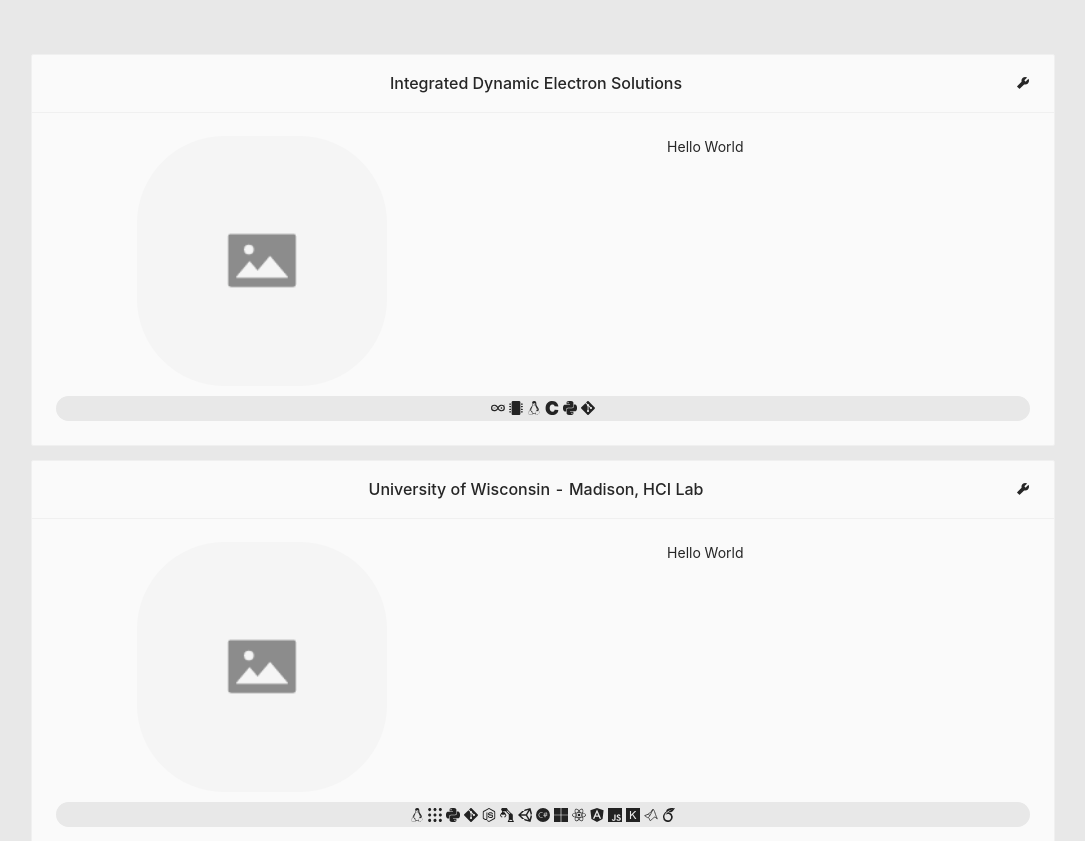
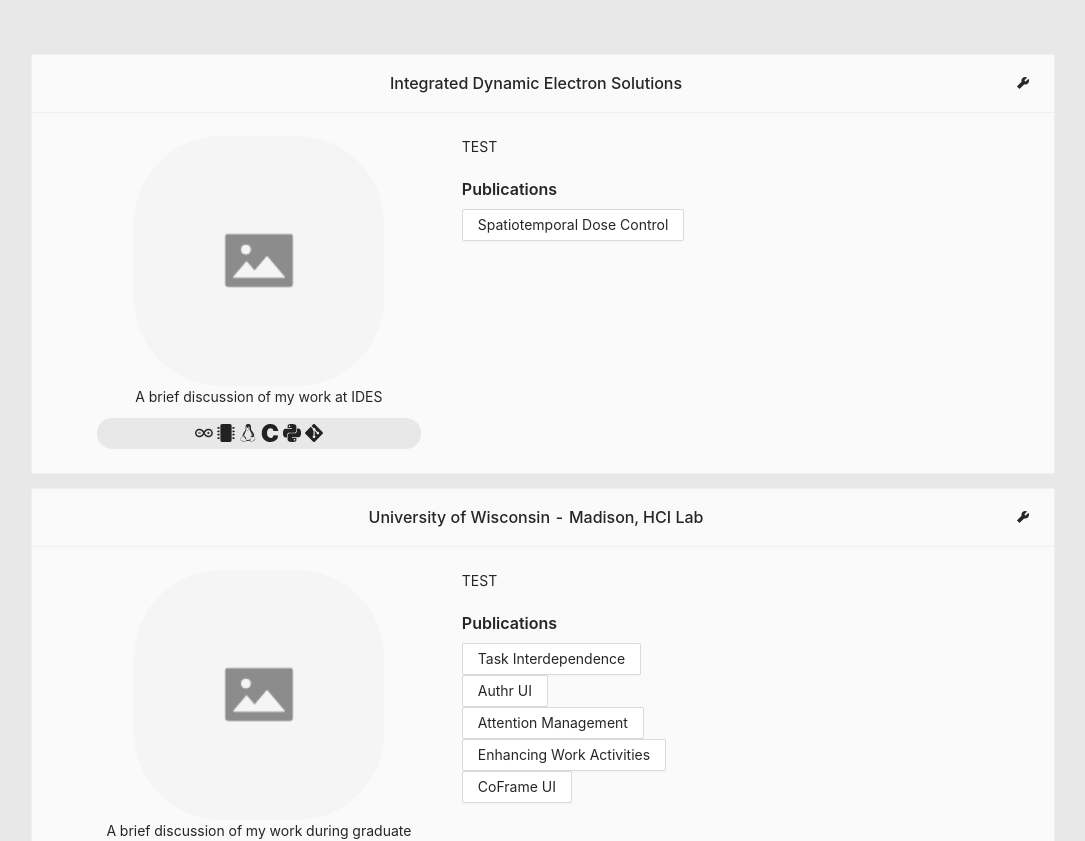
Before and after one commit to curthenrichs/curthenrichs.github.io, a React (Create React App) app: page / in a window 1280 px wide. Shown: the part 2140-2981 px from the top of the page, without its empty margins (97-1182 px from the left). Built offline with nearby package versions, Linux system fonts and the light colour scheme.

Commit message:
building out item cards with long content for large displays

```diff
--- a/src/components/ItemCardTemplate.jsx
+++ b/src/components/ItemCardTemplate.jsx
@@ -1,8 +1,48 @@
 import React, { useState, Fragment, useContext } from "react";
 import ThumbnailImage from "./ThumbnailImage";
-import { Row, Col, Card, Tooltip } from "antd";
+import { Row, Col, Card, Tooltip, Typography, Button } from "antd";
 import ItemModalTemplate from "./ItemModalTemplate";
 import { WidthContext } from "../contexts";
+
+
+const { Title, Text } = Typography;
+
+
+const ShortCardDescription = (props) => {
+    const { text } = props;
+    return (
+        <Text>{text}</Text>
+      );
+};
+
+
+const LongCardContent = (props) => {
+    const { text, publications } = props;
+
+    let pubList = [];
+    if (publications !== undefined && publications !== null) {
+        pubList= publications.map((pub, idx) => {
+            return (<div key={idx}><Button>{pub}</Button></div>);
+        });
+    }
+
+    let pubSect = undefined;
+    if (pubList.length > 0) {
+        pubSect = (
+            <Fragment>
+                <Title level={5}>Publications</Title>
+                {pubList}
+            </Fragment>
+        );
+    }
+
+    return (
+        <Fragment>
+            <Text>{text}</Text>
+            {pubSect}
+        </Fragment>
+      );
+};
 
 
 const SkillTray = (props) => {
@@ -11,12 +51,12 @@ const SkillTray = (props) => {
   return (
     <div style={{overflow: "hidden", backgroundColor: "#E8E8E8", borderRadius: "15px", marginTop: "10px"}}>
       <Tooltip title="Skills">
-        <Row justify="center" style={{paddingTop: "2px", paddingBottom: "1px"}}>
+        <Row justify="center" style={{padding: "2px 3px 1px 3px"}}>
           {skills.map((skill, idx) => (
             <Col
               key={idx}
             >
-              <div style={{paddingLeft: "2px", paddingRight: "2px"}}>{skill}</div>
+              <div style={{paddingLeft: "2px", paddingRight: "2px", fontSize: "18px"}}>{skill}</div>
             </Col>
           ))}
         </Row>
@@ -29,7 +69,7 @@ const SkillTray = (props) => {
 const ItemCardTemplate = (props) => {
 
   const [visible, setVisible] = useState(false);
-  const { id, style, title, icon, img, brief, long, skills, children } = props;
+  const { id, style, title, icon, img, brief, long, skills, children, publications } = props;
   const width = useContext(WidthContext);
 
   const skilltray = (skills !== undefined && skills !== null && skills.length > 0) ? (<SkillTray skills={skills} />) : null;
@@ -39,16 +79,23 @@ const ItemCardTemplate = (props) => {
     layout = (
       <Fragment>
         <Row>
-          <Col span={6} offset={2}>
+          <Col span={8} offset={1}>
             <ThumbnailImage img={img} />
+            <div style={{fontSize: "14px"}}>
+              <ShortCardDescription text={brief}/>
+            </div>
+            {skilltray}
           </Col>
-          <Col span={16}>
-            <div style={{fontSize: "14px"}}>
-              {long}
+          <Col span={14} offset={1}>
+            <div style={{textAlign: "left", fontSize: "14px"}}>
+              <LongCardContent
+                text={long}
+                publications={publications}
+              />
             </div>
           </Col>
         </Row>
-        {skilltray}
+
       </Fragment>
     );
   } else {
--- /dev/null
+++ b/src/components/SectionTitle.jsx
@@ -0,0 +1,21 @@
+import React, { Fragment } from "react";
+import { Typography } from "antd";
+
+
+const { Title } = Typography;
+
+
+const SectionTitle = (props) => {
+    const { title } = props;
+
+    return (
+        <Fragment>
+            <Title>{title}</Title>
+            <br/>
+            <br/>
+        </Fragment>
+    );
+};
+
+
+export default SectionTitle;
--- a/src/content/career.js
+++ b/src/content/career.js
@@ -3,12 +3,13 @@ import ResearchCareer from "./markdown/ResearchCareer.md";
 import IDESCareer from "./markdown/IDESCareer.md";
 
 
-const data = [
-  {
+const data = {
+    "career-internship": {
     "_id": "career-internship",
     "markdownPath": InternshipProject,
     "company": "Dedicated Computing",
     "brief": "A brief discussion of several projects I worked on during my internship.",
+    "long": "TEST",
     "skills": [
       "arduino",
       "microchip",
@@ -53,11 +54,12 @@ const data = [
     "projects": [],
     "publications": []
   },
-  {
+  "career-research": {
     "_id": "career-research",
     "markdownPath": ResearchCareer,
     "company": "University of Wisconsin - Madison, HCI Lab",
     "brief": "A brief discussion of my work during graduate school",
+    "long": "TEST",
     "skills": [
       "linux",
       "ros",
@@ -101,11 +103,12 @@ const data = [
       "publication-coframe"
     ]
   },
-  {
+  "career-ides": {
     "_id": "career-ides",
     "markdownPath": IDESCareer,
     "company": "Integrated Dynamic Electron Solutions",
     "brief": "A brief discussion of my work at IDES",
+    "long": "TEST",
     "skills": [
       "arduino",
       "microchip",
@@ -140,7 +143,7 @@ const data = [
       "publication-syn-tem"
     ]
   }
-];
+};
 
 
 export default data;
--- a/src/content/education.js
+++ b/src/content/education.js
@@ -2,8 +2,8 @@ import UWM from "../content/markdown/UWM.md";
 import MSOE from "../content/markdown/MSOE.md";
 
 
-const data = [
-  {
+const data = {
+    "education-msoe": {
     "_id": "education-msoe",
     "markdownPath": MSOE,
     "title": "Bachelor of Science in Computer Engineering",
@@ -13,6 +13,7 @@ const data = [
     "start": "2014",
     "end": "2018",
     "images": [],
+    "long": "TEST",
     "projects": [
       "project-embedded"
     ],
@@ -30,8 +31,8 @@ const data = [
     ],
     "publications": []
   },
-  {
-    "_id": "education-uwm",
+  "education-uwmad": {
+    "_id": "education-uwmad",
     "markdownPath": UWM,
     "title": "Master of Science in Computer Science",
     "school": "University of Wisconsin - Madison",
@@ -40,6 +41,7 @@ const data = [
     "start": "2018",
     "end": "2021",
     "images": [],
+    "long": "TEST",
     "projects": [
       "project-hci",
       "project-vision"
@@ -54,7 +56,7 @@ const data = [
     ],
     "publications": []
   }
-];
+};
 
 
 export default data;
--- a/src/content/projects.js
+++ b/src/content/projects.js
@@ -7,10 +7,11 @@ import EmbeddedProject from "./markdown/EmbeddedProject.md";
 import HCIProject from "./markdown/HCIProject.md";
 
 
-const data = [
-  {
+const data = {
+    "project-authr": {
     "title": "Authr",
     "brief": "Human-robot task development tool based on Therbligs.",
+    "long": "TEST",
     "thumbnail": "/img/teaser-authr.png",
     "type": "Research",
     "_id": "project-authr",
@@ -38,9 +39,10 @@ const data = [
       "publication-authr"
     ]
   },
-  {
+  "project-coframe": {
     "title": "CoFrame",
     "brief": "Training and authoring tool for operators to modify their cobot's programs.",
+    "long": "TEST",
     "thumbnail": "/img/teaser-evd.jpg",
     "type": "Research",
     "_id": "project-coframe",
@@ -58,9 +60,10 @@ const data = [
       "publication-coframe"
     ]
   },
-  {
+  "project-iter": {
     "title": "Task Interdependence and pRAD",
     "brief": "Experiments to better understand how operators interact with cobots.",
+    "long": "TEST",
     "thumbnail": "/img/teaser-iter.png",
     "type": "Research",
     "_id": "project-iter",
@@ -89,9 +92,10 @@ const data = [
       "publication-rad"
     ]
   },
-  {
+  "project-hobby": {
     "title": "Hobby Projects",
     "brief": "Personal robot, embedded systems, and home automation projects.",
+    "long": "TEST",
     "thumbnail": "/img/teaser-hobby.jpg",
     "type": "Personal",
     "_id": "project-hobby",
@@ -114,11 +118,13 @@ const data = [
         "alt": "",
         "caption": "LEDs being controlled by lighting effects interface, back when I was at MSOE."
       }
-    ]
+    ],
+    "publications": []
   },
-  {
+  "project-vision": {
     "title": "Computer Vision and ML Projects",
     "brief": "Various computer vision and machine learning projects from coursework.",
+    "long": "TEST",
     "thumbnail": "/img/teaser-computer-vision.png",
     "type": "Coursework",
     "_id": "project-vision",
@@ -141,11 +147,13 @@ const data = [
         "alt": "",
         "caption": "Sprite GAN learning body armor - single example."
       }
-    ]
+    ],
+    "publications": []
   },
-  {
+  "project-embedded": {
     "title": "Embedded System Projects",
     "brief": "Various embedded systems projects from my undergrad coursework.",
+    "long": "TEST",
     "thumbnail": "/img/teaser-embedded.jpg",
     "type": "Coursework",
     "_id": "project-embedded",
@@ -173,11 +181,13 @@ const data = [
         "alt": "",
         "caption": "Embedded Systems III homework. I implemented a Atmel microcontroller PCB in Eagle."
       }
-    ]
+    ],
+    "publications": []
   },
-  {
+  "project-hci": {
     "title": "HCI and Data Visualization",
     "brief": "A few HCI and data visualization course projects.",
+    "long": "TEST",
     "thumbnail": "/img/teaser-hci.jpg",
     "type": "Coursework",
     "_id": "project-hci",
@@ -200,9 +210,10 @@ const data = [
         "alt": "",
         "caption": "Detail interactive visualization of Amazon product categories created by Plotly in Python."
       }
-    ]
+    ],
+    "publications": []
   }
-];
+};
 
 
 export default data;
--- a/src/content/publications.js
+++ b/src/content/publications.js
@@ -1,5 +1,5 @@
-const data = [
-  {
+const data = {
+    "publication-interdependence": {
     "_id": "publication-interdependence",
     "short": "Task Interdependence",
     "title": "Task Interdependence in Human-Robot Teaming",
@@ -7,7 +7,7 @@ const data = [
     "link": "https://ieeexplore.ieee.org/abstract/document/9223555",
     "status": "Published"
   },
-  {
+  "publication-authr": {
     "_id": "publication-authr",
     "short": "Authr UI",
     "title": "Authr: A Task Authoring Environment for Human-Robot Teams",
@@ -15,7 +15,7 @@ const data = [
     "link": "https://dl.acm.org/doi/10.1145/3379337.3415872",
     "status": "Published"
   },
-  {
+  "publication-rad": {
     "_id": "publication-rad",
     "short": "Attention Management",
     "title": "Designing Interface Aids to Assist Collaborative Robot Operators in Attention Management",
@@ -23,7 +23,7 @@ const data = [
     "link": "https://ieeexplore.ieee.org/document/9515519",
     "status": "Published"
   },
-  {
+  "publication-onet": {
     "_id": "publication-onet",
     "short": "Enhancing Work Activities",
     "title": "Human Robot Collaboration for Enhancing Work Activities",
@@ -31,7 +31,7 @@ const data = [
     "link": "https://journals.sagepub.com/doi/10.1177/00187208221077722",
     "status": "Published"
   },
-  {
+  "publication-coframe": {
     "_id": "publication-coframe",
     "short": "CoFrame UI",
     "title": "CoFrame: A System for Training Novice Cobot Programers",
@@ -39,7 +39,7 @@ const data = [
     "link": "https://dl.acm.org/doi/abs/10.5555/3523760.3523788",
     "status": "Published"
   },
-  {
+  "publication-syn-tem": {
     "_id": "publication-syn-tem",
     "short": "Spatiotemporal Dose Control",
     "title": "Electrostatic Switching for Spatiotemporal Dose Control in a Transmission Electron Microscope",
@@ -47,7 +47,7 @@ const data = [
     "link": "https://www.cambridge.org/core/journals/microscopy-and-microanalysis/article/electrostatic-switching-for-spatiotemporal-dose-control-in-a-transmission-electron-microscope/C814A631FCD8F968290E892CA0D11A1D",
     "status": "Published"
   }
-];
+};
 
 
 export default data;
--- a/src/pages/sections/Career.jsx
+++ b/src/pages/sections/Career.jsx
@@ -1,24 +1,22 @@
 import React from "react";
-import data from "../../content/career";
+import careerData from "../../content/career";
+import publicationData from "../../content/publications";
 import ItemCardTemplate from "../../components/ItemCardTemplate";
-import { Divider, Typography } from "antd";
+import { Divider } from "antd";
 import MarkdownContent from "../../components/MarkdownContent";
 import ImageCarousel from "../../components/ImageCarousel";
 import { ToolFilled } from "@ant-design/icons";
 import { IconLookupFromName } from "../../components/CustomIcons";
+import SectionTitle from "../../components/SectionTitle";
 
-
-const { Title, Text } = Typography;
 
 
 const SectionCareer = () => {
-  const list = data.slice().reverse();
+  const list = Object.values(careerData).slice().reverse();
 
   return (
     <div>
-      <Title>Career</Title>
-      <br/>
-      <br/>
+      <SectionTitle title="Career"/>
 
       {list.map((entry, idx) => (
         <ItemCardTemplate
@@ -32,8 +30,9 @@ const SectionCareer = () => {
           title={entry.company}
           icon={(<ToolFilled />)}
           img={entry.thumbnail}
-          brief={(<Text>{entry.brief}</Text>)}
-          long={(<Text>Hello World</Text>)}
+          brief={entry.brief}
+          long={entry.long}
+          publications={entry.publications.map((pub) => (publicationData[pub].short))}
           skills={entry.skills.map((skill) => (
             IconLookupFromName[skill]
           ))}
--- a/src/pages/sections/Education.jsx
+++ b/src/pages/sections/Education.jsx
@@ -1,24 +1,21 @@
 import React from "react";
-import data from "../../content/education";
+import educationData from "../../content/education";
+import publicationData from "../../content/publications";
 import ItemCardTemplate from "../../components/ItemCardTemplate";
-import { Divider, Typography } from "antd";
+import { Divider } from "antd";
 import MarkdownContent from "../../components/MarkdownContent";
 import ImageCarousel from "../../components/ImageCarousel";
 import { GraduateCap } from "../../components/CustomIcons";
 import { IconLookupFromName } from "../../components/CustomIcons";
-
-
-const { Title, Text } = Typography;
+import SectionTitle from "../../components/SectionTitle";
 
 
 const SectionEducation = () => {
-  const list = data.slice().reverse();
+  const list = Object.values(educationData).reverse();
 
   return (
     <div>
-      <Title>Education</Title>
-      <br/>
-      <br/>
+      <SectionTitle title="Education"/>
 
       {list.map((entry, idx) => (
         <ItemCardTemplate
@@ -31,8 +28,9 @@ const SectionEducation = () => {
           title={entry.title}
           icon={(<GraduateCap />)}
           img={entry.thumbnail}
-          brief={(<Text>{entry.school}</Text>)}
-          long={(<Text>Hello World</Text>)}
+          brief={entry.school}
+          long={entry.long}
+          publications={entry.publications.map((pub) => (publicationData[pub].short))}
           skills={entry.skills.map((skill) => (
             IconLookupFromName[skill]
           ))}
--- a/src/pages/sections/MainHome.jsx
+++ b/src/pages/sections/MainHome.jsx
@@ -15,7 +15,7 @@ import ThumbnailImage from "../../components/ThumbnailImage";
 const { Title, Text, Link } = Typography;
 const LAYOUT_WIDTH_DIGEST_INLINE = 1500;
 
-const currentCompany = careerData.slice().filter((company) => {
+const currentCompany = Object.values(careerData).filter((company) => {
   return company._id == bioData.currentEmploymentId.company;
 })[0];
 
@@ -93,7 +93,7 @@ const Education = (props) => {
         style={{padding: "0 20px", fontSize: "16px"}}
         generator={(expand) => {
 
-          let list = educationData.slice().reverse();
+          let list = Object.values(educationData).reverse();
 
           const sliceAmount = (list.length > numAbbrev) ? numAbbrev : list.length;
 
@@ -128,7 +128,7 @@ const Career = (props) => {
         style={{padding: "0 20px", fontSize: "16px"}}
         generator={(expand) => {
 
-          let list = careerData.slice().reduce((acc, company) => {
+          let list = Object.values(careerData).reduce((acc, company) => {
             return acc.concat(company.positions.map((job) => {
               return {
                 ...job,
--- a/src/pages/sections/Projects.jsx
+++ b/src/pages/sections/Projects.jsx
@@ -1,19 +1,18 @@
 import React from "react";
-import data from "../../content/projects";
+import projectData from "../../content/projects";
+import publicationData from "../../content/publications";
 import ItemCardTemplate from "../../components/ItemCardTemplate";
-import { Divider, Typography } from "antd";
+import { Divider } from "antd";
 import MarkdownContent from "../../components/MarkdownContent";
 import ImageCarousel from "../../components/ImageCarousel";
 import { GraduateCap } from "../../components/CustomIcons";
 import { ExperimentFilled, StarFilled } from "@ant-design/icons";
 import { IconLookupFromName } from "../../components/CustomIcons";
-
-
-const { Title, Text } = Typography;
+import SectionTitle from "../../components/SectionTitle";
 
 
 const SectionProjects = () => {
-  const list = data.slice().filter((project) => (project.notable));
+  const list = Object.values(projectData).filter((project) => (project.notable));
 
   const typeToIcon = (type) => {
     switch (type.toLowerCase()) {
@@ -30,9 +29,7 @@ const SectionProjects = () => {
 
   return (
     <div>
-      <Title>Notable Projects</Title>
-      <br/>
-      <br/>
+      <SectionTitle title="Notable Projects"/>
 
       {list.map((entry, idx) => (
         <ItemCardTemplate
@@ -45,8 +42,9 @@ const SectionProjects = () => {
           title={entry.title}
           icon={typeToIcon(entry.type)}
           img={entry.thumbnail}
-          brief={(<Text>{entry.brief}</Text>)}
-          long={(<Text>Hello World</Text>)}
+          brief={entry.brief}
+          long={entry.long}
+          publications={entry.publications.map((pub) => (publicationData[pub].short))}
           skills={entry.skills.map((skill) => (
             IconLookupFromName[skill]
           ))}
--- a/src/pages/sections/Publications.jsx
+++ b/src/pages/sections/Publications.jsx
@@ -8,13 +8,15 @@ const { Title } = Typography;
 
 
 const SectionPublications = () => {
+    const list = Object.values(data);
+
   return (
     <div>
       <Title>Publications</Title>
       <br/>
       <br/>
 
-      {data.map((entry, idx) => (
+      {list.map((entry, idx) => (
         <PublicationCard
           key={idx}
           id={entry._id}
```
